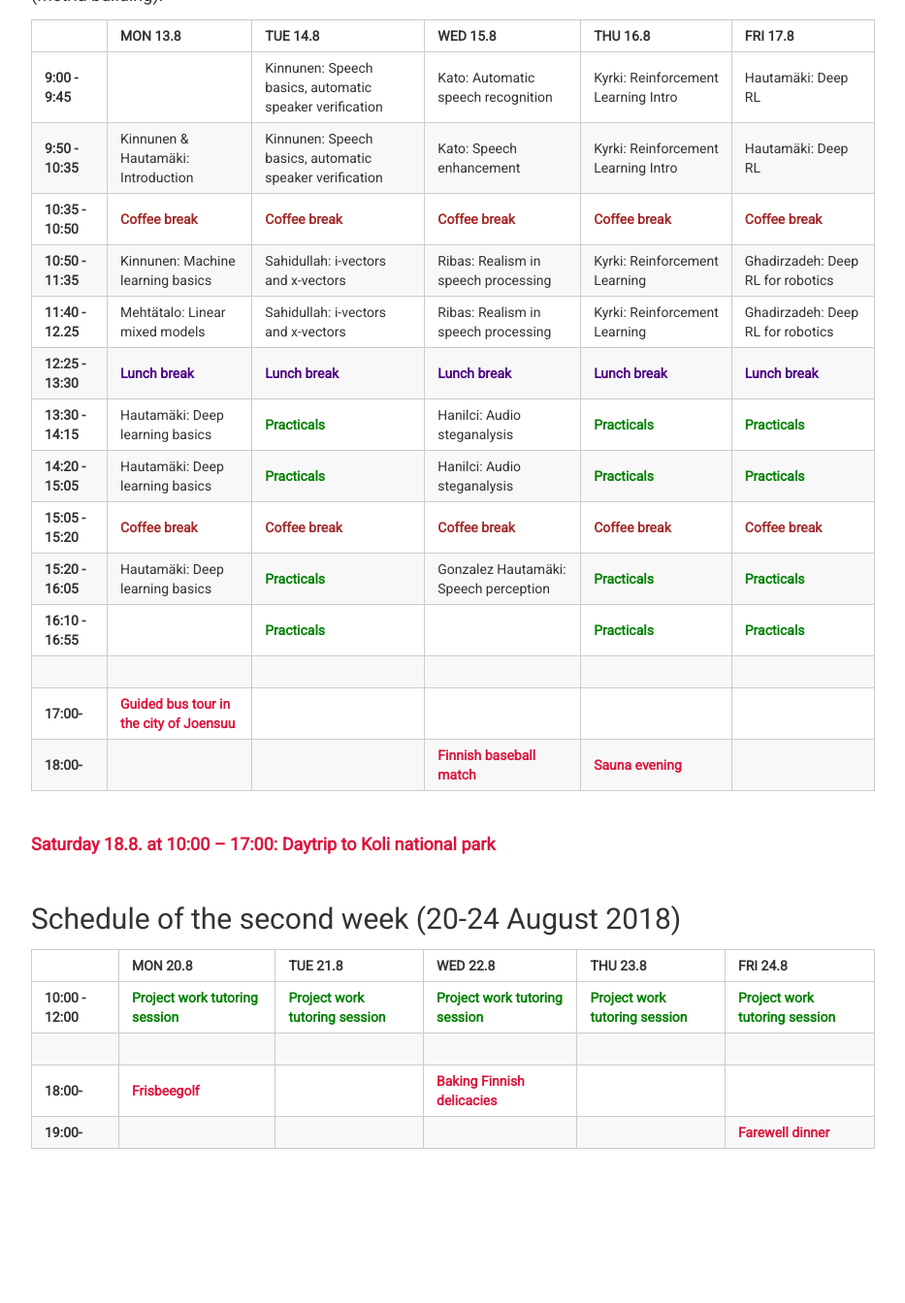
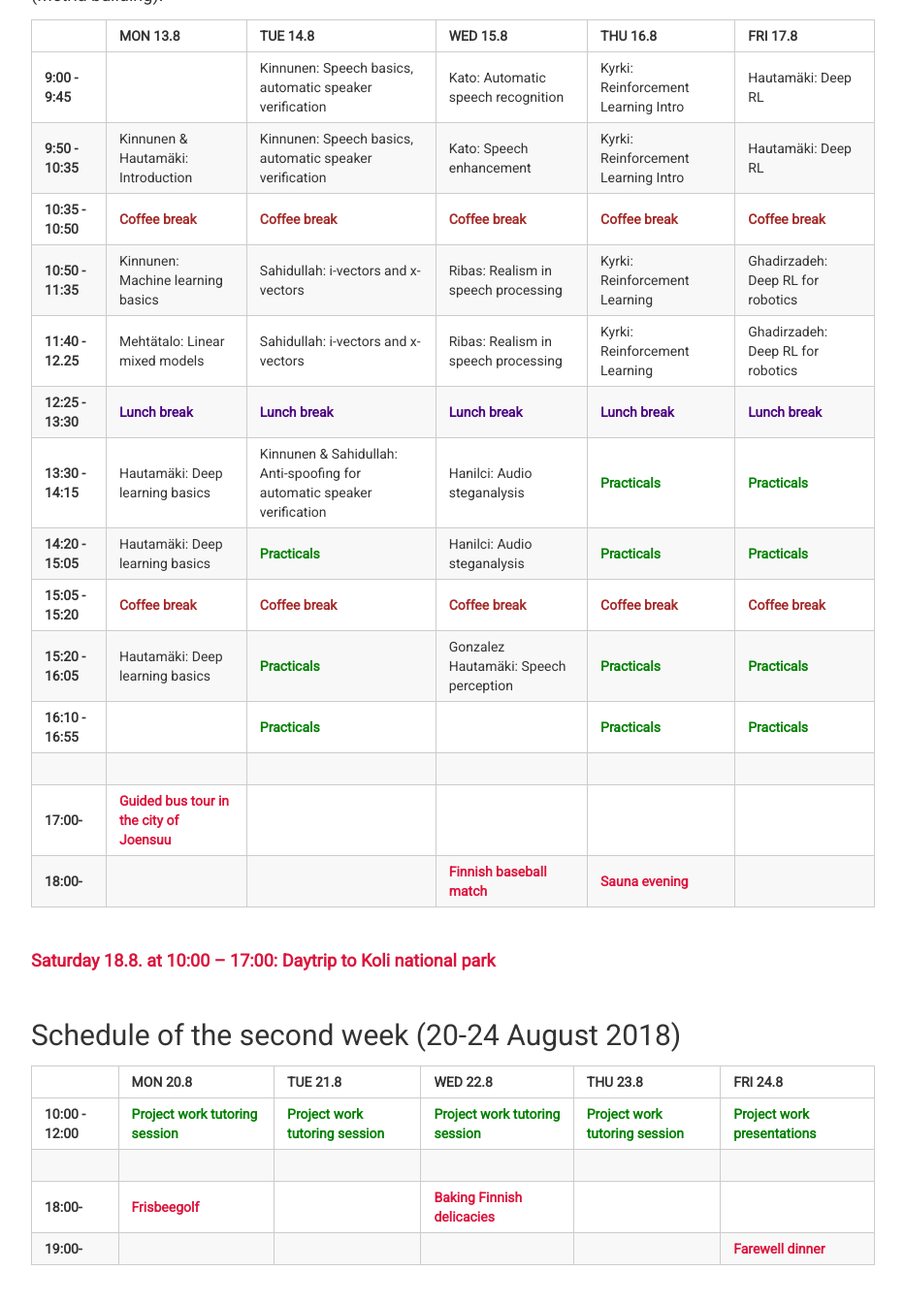
Before and after one commit to abrahamwoubie/Summer_School_RL, a Jekyll site: the page built from schedule.md, in a window 1280 px wide and 1400 px high, scrolled down 336 px. Shown: the top 1344 px of the window at 97% size, without its empty margins (173-1106 px from the left). Built offline with Jekyll 4.4.1, drawn with Linux system fonts in a browser that asks for light colours; nearby versions of some CDN libraries; before the commit the page ends 1616 px from its top, so only the background shows below that.

Commit message:
schedule updated

```diff
--- a/schedule.md
+++ b/schedule.md
@@ -16,7 +16,7 @@ title: Schedule | UEF Summer School 2018
 | **10:50 - 11:35** | Kinnunen: Machine learning basics                           | Sahidullah: i-vectors and x-vectors                     | Ribas: Realism in speech processing               | Kyrki: Reinforcement Learning                     | Ghadirzadeh: Deep RL for robotics                 |
 | **11:40 - 12.25** | Mehtätalo: Linear mixed models                    | Sahidullah: i-vectors and x-vectors                     | Ribas: Realism in speech processing               | Kyrki: Reinforcement Learning                     | Ghadirzadeh: Deep RL for robotics                 |
 | **12:25 - 13:30** | <span style="color:indigo">**Lunch break**</span>   | <span style="color:indigo">**Lunch break**</span>         | <span style="color:indigo">**Lunch break**</span>   | <span style="color:indigo">**Lunch break**</span>   | <span style="color:indigo">**Lunch break**</span>   |
-| **13:30 - 14:15** | Hautamäki: Deep learning basics                   | <span style="color:green">**Practicals**</span>         | Hanilci: Audio steganalysis                       | <span style="color:green">**Practicals**</span>   | <span style="color:green">**Practicals**</span>   |
+| **13:30 - 14:15** | Hautamäki: Deep learning basics                   | Kinnunen & Sahidullah: Anti-spoofing for automatic speaker verification         | Hanilci: Audio steganalysis                       | <span style="color:green">**Practicals**</span>   | <span style="color:green">**Practicals**</span>   |
 | **14:20 - 15:05** | Hautamäki: Deep learning basics                   | <span style="color:green">**Practicals**</span>         | Hanilci: Audio steganalysis                       | <span style="color:green">**Practicals**</span>   | <span style="color:green">**Practicals**</span>   |
 | **15:05 - 15:20** | <span style="color:brown">**Coffee break**</span> | <span style="color:brown">**Coffee break**</span>       | <span style="color:brown">**Coffee break**</span> | <span style="color:brown">**Coffee break**</span> | <span style="color:brown">**Coffee break**</span> |
 | **15:20 - 16:05** | Hautamäki: Deep learning basics                   | <span style="color:green">**Practicals**</span>         | Gonzalez Hautamäki: Speech perception             | <span style="color:green">**Practicals**</span>   | <span style="color:green">**Practicals**</span>   |
@@ -34,7 +34,7 @@ title: Schedule | UEF Summer School 2018
 
 |                   | MON 20.8                                                           | TUE 21.8                                                           | WED 22.8                                                           | THU 23.8                                                           | FRI 24.8                                                           |
 |-------------------|--------------------------------------------------------------------|--------------------------------------------------------------------|--------------------------------------------------------------------|--------------------------------------------------------------------|--------------------------------------------------------------------|
-| **10:00 - 12:00** | <span style="color:green">**Project work tutoring session**</span> | <span style="color:green">**Project work tutoring session**</span> | <span style="color:green">**Project work tutoring session**</span> | <span style="color:green">**Project work tutoring session**</span> | <span style="color:green">**Project work tutoring session**</span> |
+| **10:00 - 12:00** | <span style="color:green">**Project work tutoring session**</span> | <span style="color:green">**Project work tutoring session**</span> | <span style="color:green">**Project work tutoring session**</span> | <span style="color:green">**Project work tutoring session**</span> | <span style="color:green">**Project work presentations**</span> |
 |                   |                                                                    |                                                                    |                                                                    |                                                                    |                                                                    |
 | **18:00-**        | <span style="color:crimson">**Frisbeegolf**</span>                                                        |                                                                    | <span style="color:crimson">**Baking Finnish delicacies**</span>                                          |                                                                    |                                                                    |
 | **19:00-**        |                                                                    |                                                                    |                                                                    |                                                                    | <span style="color:crimson">**Farewell dinner**</span>                                                    |
```
